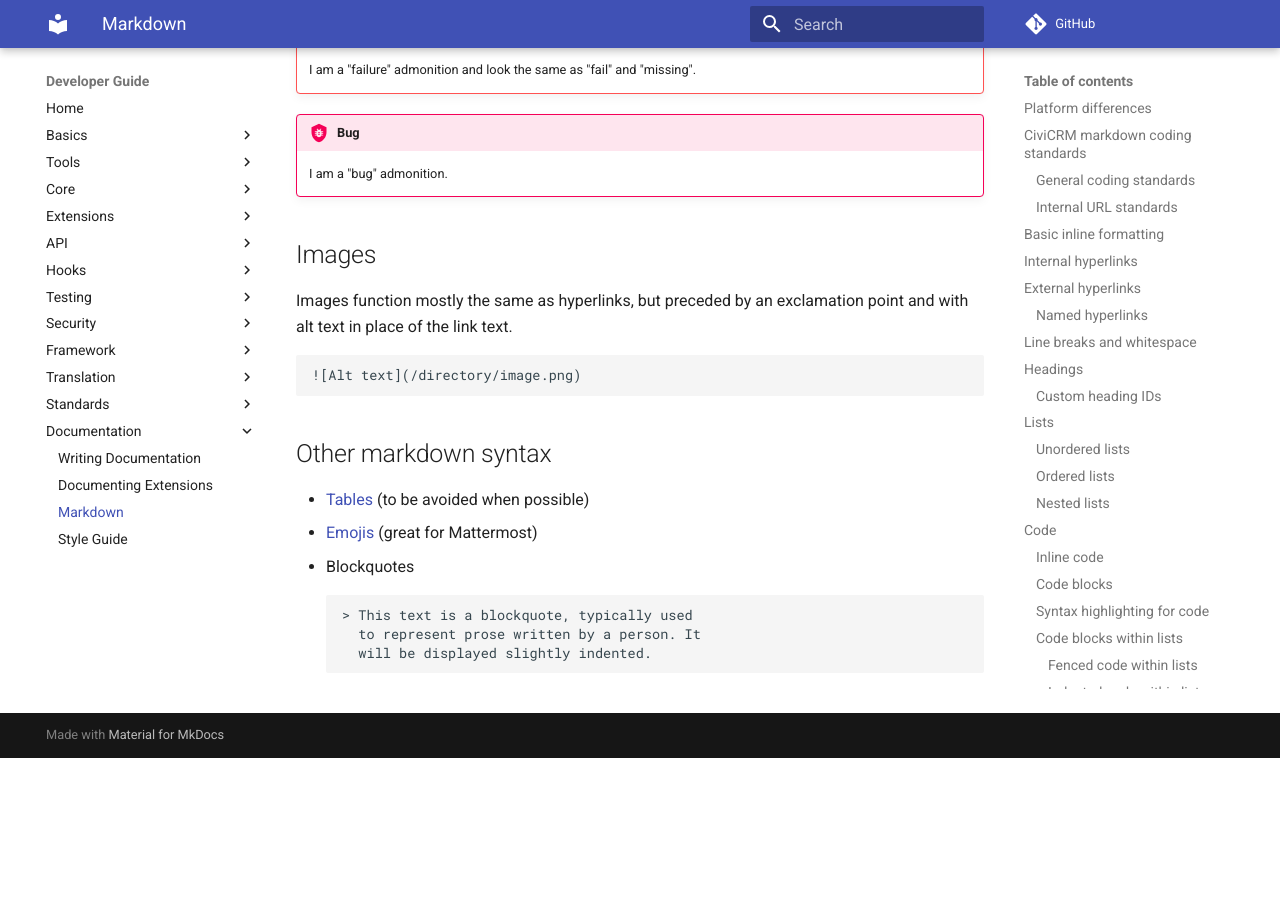
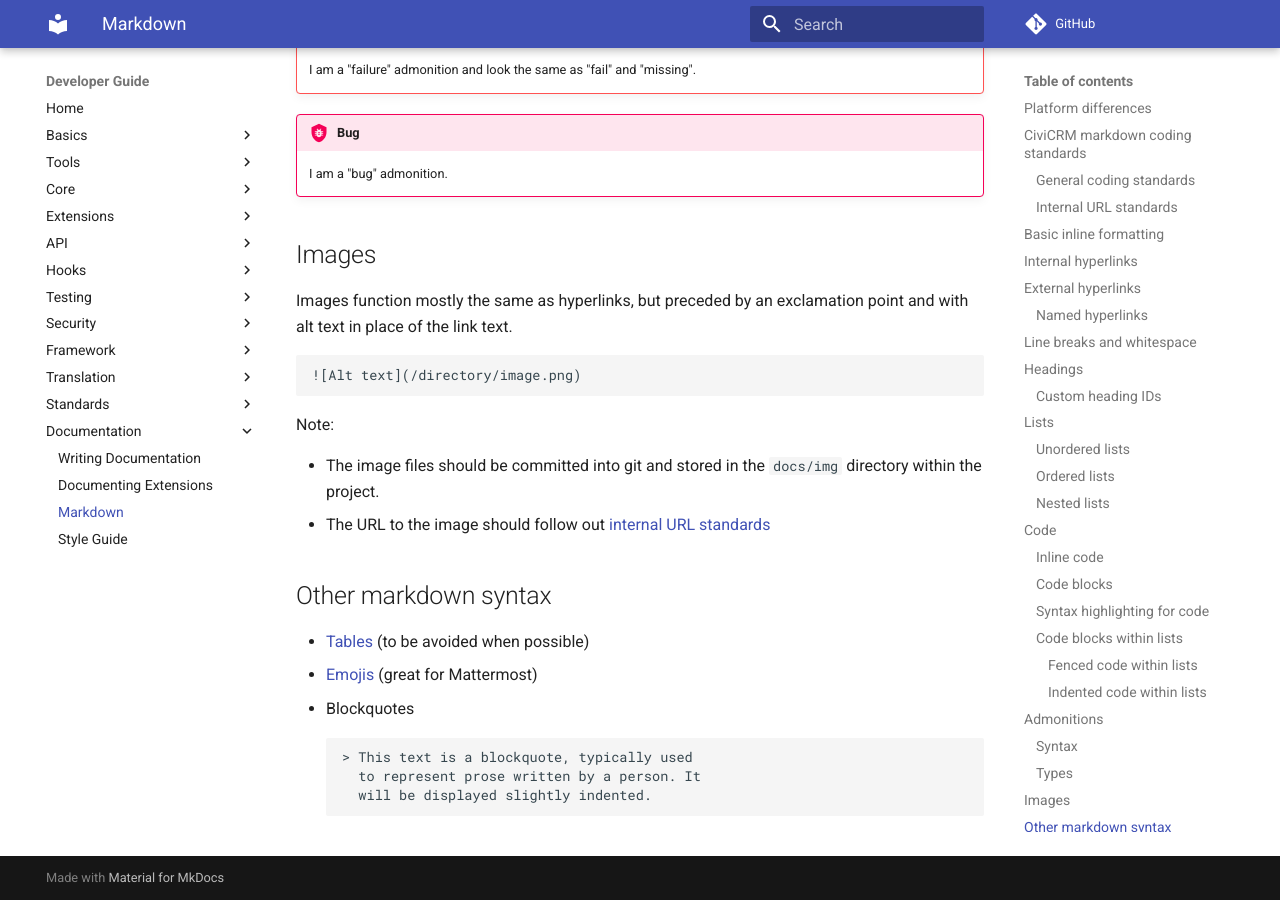
Before and after one commit to civicrm/civicrm-dev-docs, an MkDocs documentation site: the page built from docs/documentation/markdown.md, in a window 1280 px wide and 900 px high, scrolled down 10080 px. Built offline with MkDocs 1.6.1 and Material for MkDocs 9.7.7, drawn with Linux system fonts in a browser that asks for light colours; comment, search, counter and statistics services are not loaded; old or Windows-style settings are respelled for this version of MkDocs; before the commit the page ends 10838 px from its top, so only the background shows below that.

Commit message:
Add more details about markdown for images

````diff
--- a/docs/documentation/markdown.md
+++ b/docs/documentation/markdown.md
@@ -434,6 +434,10 @@ point and with alt text in place of the link text.
 ![Alt text](/directory/image.png)
 ```
 
+Note:
+
+* The image files should be committed into git and stored in the `docs/img` directory within the project.
+* The URL to the image should follow out [internal URL standards](#internal-url-standards)
 
 ## Other markdown syntax
 
````
